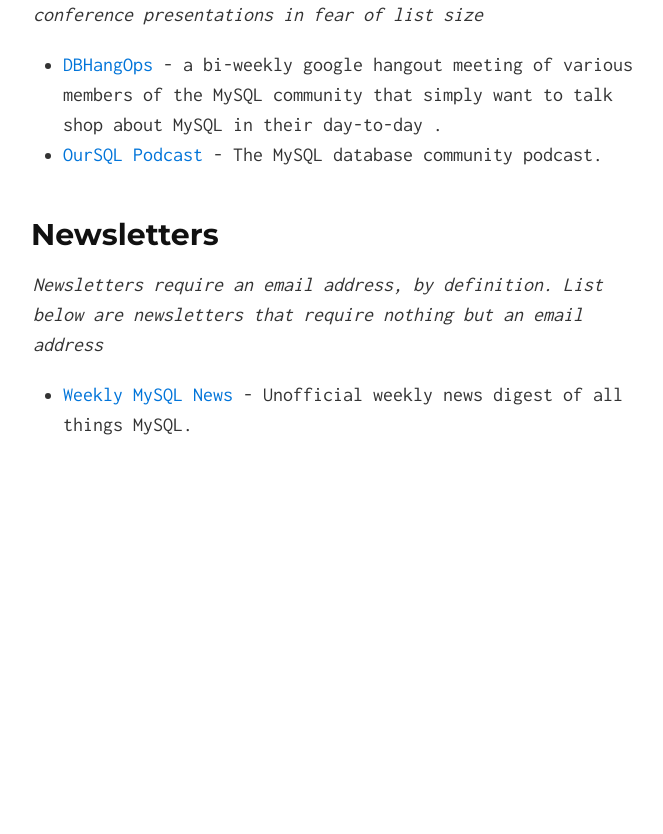
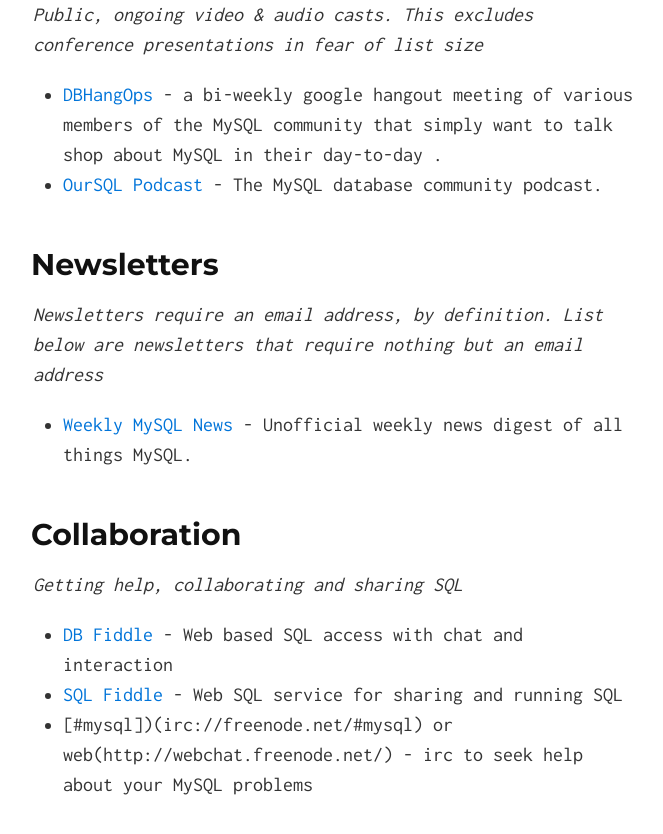
Before and after one commit to shlomi-noach/awesome-mysql, a Jekyll site: the page built from index.md, in a window 1280 px wide and 900 px high, scrolled down 9010 px. Shown: the top 834 px of the window, without its empty margins (307-970 px from the left). Built offline with Jekyll 4.4.1, drawn with Linux system fonts in a browser that asks for light colours; before the commit the page ends 9550 px from its top, so only the background shows below that.

Commit message:
Add Collaboration to resources
useful tools for sharing SQL and getting help online where the helper can modify and test SQL changes

```diff
--- a/index.md
+++ b/index.md
@@ -30,6 +30,7 @@
     - [E-Books](#e-books)
     - [Media](#media)
     - [Newsletters](#newsletters)
+    - [Collaboration](#collaboration)
 
 
 ## Analysis
@@ -221,3 +222,12 @@
 *Newsletters require an email address, by definition. List below are newsletters that require nothing but an email address*
 
 - [Weekly MySQL News](http://mysqlnewsletter.com/) - Unofficial weekly news digest of all things MySQL.
+
+
+## Collaboration
+
+*Getting help, collaborating and sharing SQL*
+
+- [DB Fiddle](https://www.db-fiddle.com/) - Web based SQL access with chat and interaction
+- [SQL Fiddle](http://sqlfiddle.com/) - Web SQL service for sharing and running SQL
+- [#mysql])(irc://freenode.net/#mysql) or web(http://webchat.freenode.net/) - irc to seek help about your MySQL problems
```
